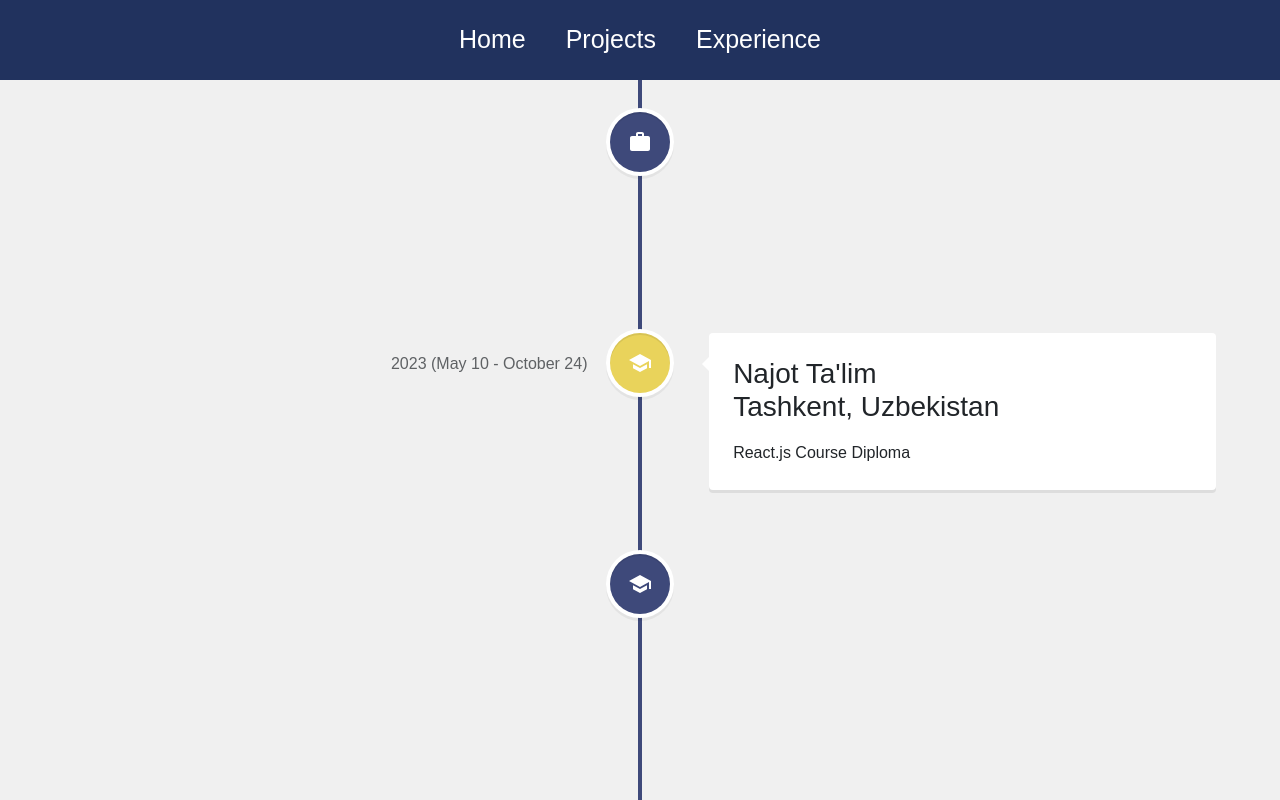
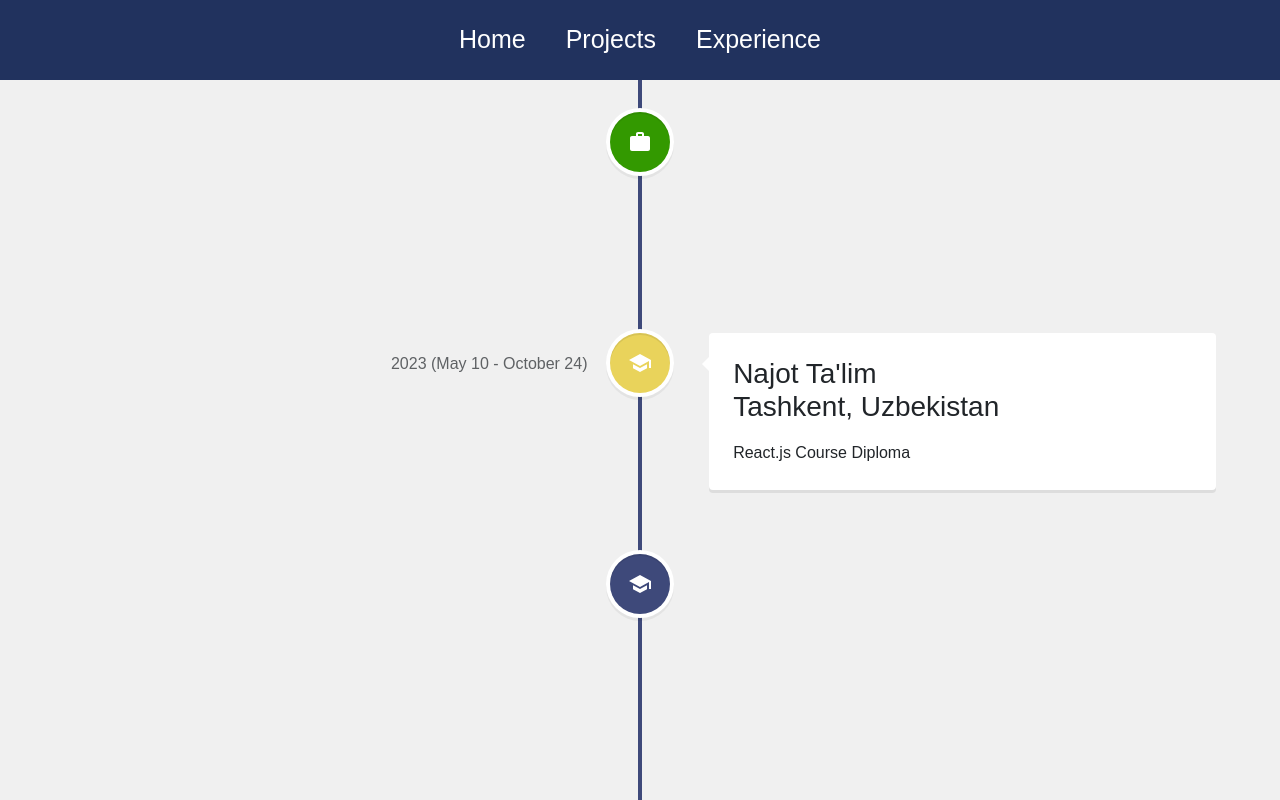
Before and after one commit to javohir7777/javohirPortfolio, a React (Vite) app: page /experience in a window 1280 px wide. Shown: the top 800 px of the page. Built offline with nearby package versions, Linux system fonts and the light colour scheme.

Commit message:
add to full  portfolio

```diff
--- a/src/pages/Experience.jsx
+++ b/src/pages/Experience.jsx
@@ -23,7 +23,7 @@
             <VerticalTimelineElement
               className="vertical-timeline-element--education"
               date="2024 - to continue"
-              iconStyle={{ background: "#3e497a", color: "#fff" }}
+              iconStyle={{ background: "#339900", color: "#fff" }}
               icon={<Work />}
             >
               <h3 className="vertical-timeline-element-title">
```
Also changed, not shown: 1 other file (tests, documents, lock files or other folders).
